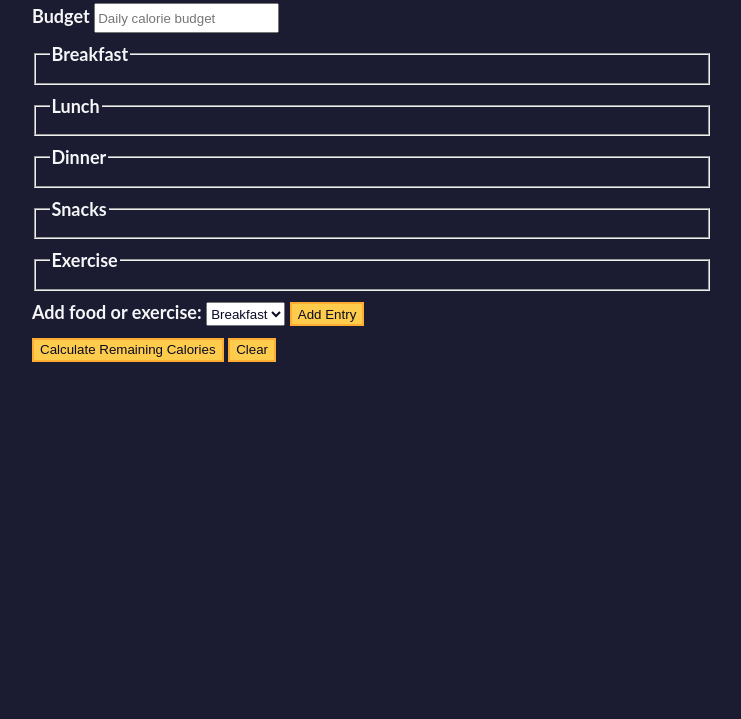
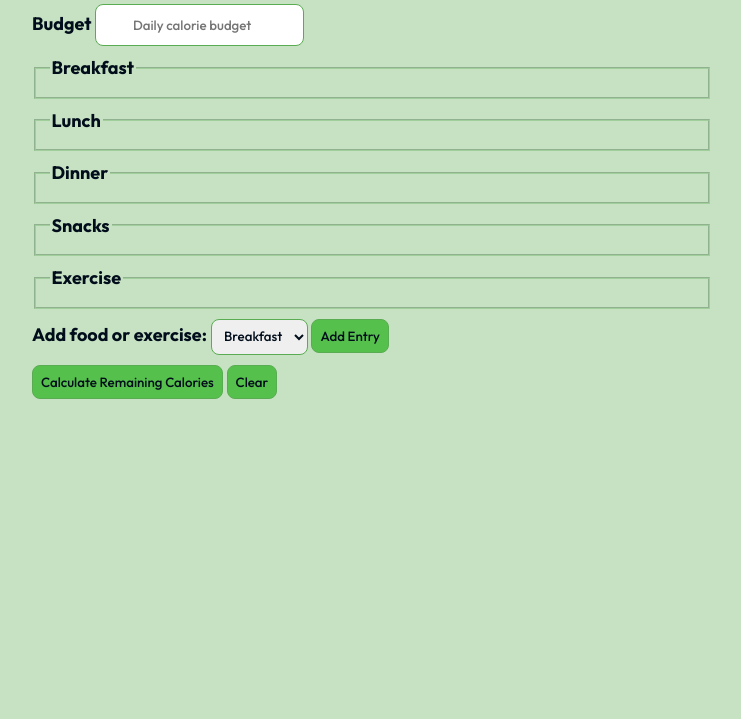
Before and after one commit to dineo-matla/Calorie-Counter, a plain HTML site: page index.html in a window 1280 px wide. Shown: the part 81-800 px from the top of the page, without its empty margins (268-1009 px from the left). Drawn offline with Linux system fonts and the light colour scheme.

Commit message:
Updated CSS properties for improved UI design

```diff
--- a/index.html
+++ b/index.html
@@ -4,11 +4,14 @@
     <meta charset="utf-8" />
     <meta name="viewport" content="width=device-width, initial-scale=1.0" />
     <link rel="stylesheet" href="styles.css" />
+    <link rel="preconnect" href="https://fonts.googleapis.com">
+<link rel="preconnect" href="https://fonts.gstatic.com" crossorigin>
+<link href="https://fonts.googleapis.com/css2?family=Outfit:wght@100..900&display=swap" rel="stylesheet">
     <title>Calorie Counter</title>
   </head>
   <body>
     <main>
-      <h1>Calorie Counter</h1>
+      <h1>Calorie Tracker</h1>
       <div class="container">
         <form id="calorie-counter">
           <label for="budget">Budget</label>
--- a/script.js
+++ b/script.js
@@ -6,3 +6,7 @@ const clearButton = document.getElementById("clear");
 const output = document.getElementById("output");
 
 let isError = false;
+
+function cleanInputString(str) {
+    const regex = /[+-\s]/g;
+}
--- a/styles.css
+++ b/styles.css
@@ -1,19 +1,19 @@
 :root {
-  --light-grey: #f5f6f7;
+  --text-color: #010d1a;
   --dark-blue: #0a0a23;
-  --fcc-blue: #1b1b32;
-  --light-yellow: #fecc4c;
-  --dark-yellow: #feac32;
+  --background-color: #5aac5257;
+  --light-lavendar: #56c04c;
+  --dark-lavendar: #5aac52;
   --light-pink: #ffadad;
   --dark-red: #850000;
   --light-green: #acd157;
 }
 
 body {
-  font-family: "Lato", Helvetica, Arial, sans-serif;
+  font-family: "Outfit", sans-serif;
   font-size: 18px;
-  background-color: var(--fcc-blue);
-  color: var(--light-grey);
+  background-color: var(--background-color);
+  color: var(--text-color);
 }
 
 h1 {
@@ -44,15 +44,21 @@ legend {
 button {
   cursor: pointer;
   text-decoration: none;
-  background-color: var(--light-yellow);
-  border: 2px solid var(--dark-yellow);
+  background-color: var(--light-lavendar);
+  border: 2px solid var(--dark-lavendar);
 }
 
 button,
 input,
 select {
   min-height: 24px;
-  color: var(--dark-blue);
+  color: var(--text-color);
+  padding: 8px;
+  border-radius: 8px;
+  text-align: center;
+  font-family: "Outfit", sans-serif;
+  font-weight: 500;
+  border: 1px solid var(--dark-lavendar);
 }
 
 fieldset,
@@ -63,8 +69,12 @@ select {
   margin-bottom: 10px;
 }
 
+fieldset {
+  border-color: var(--background-color);
+}
+
 .output {
-  border: 2px solid var(--light-grey);
+  border: 2px solid var(--text-color);
   padding: 10px;
   text-align: center;
 }
```
